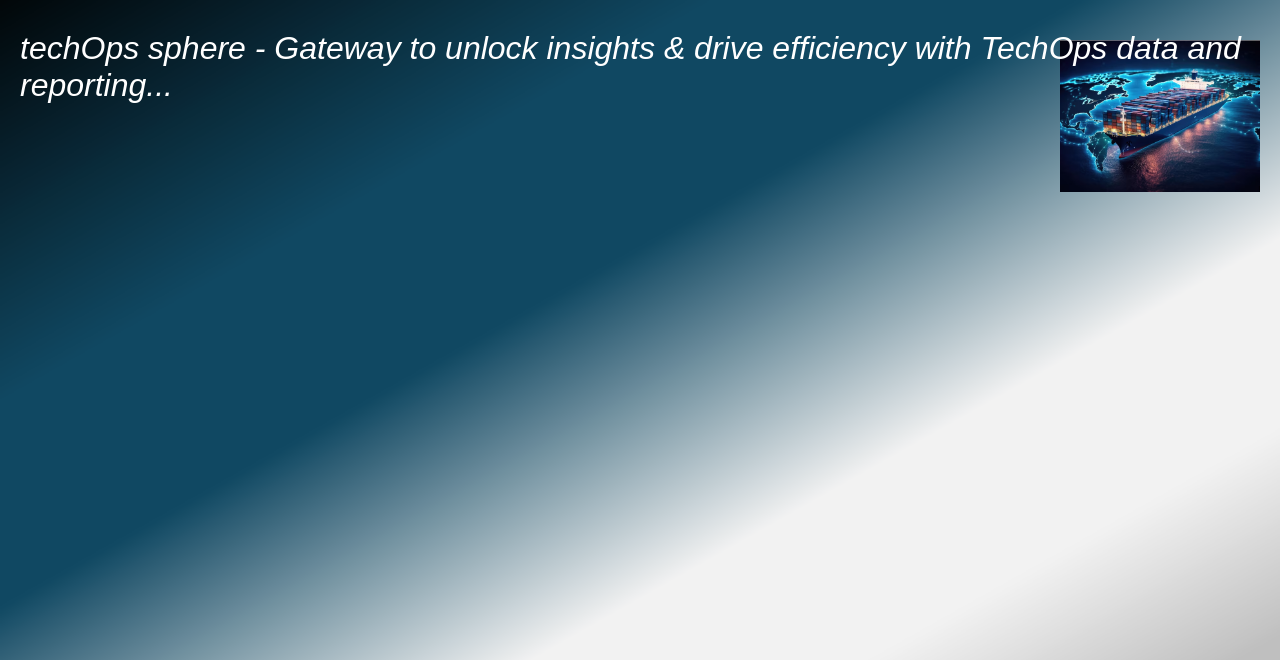
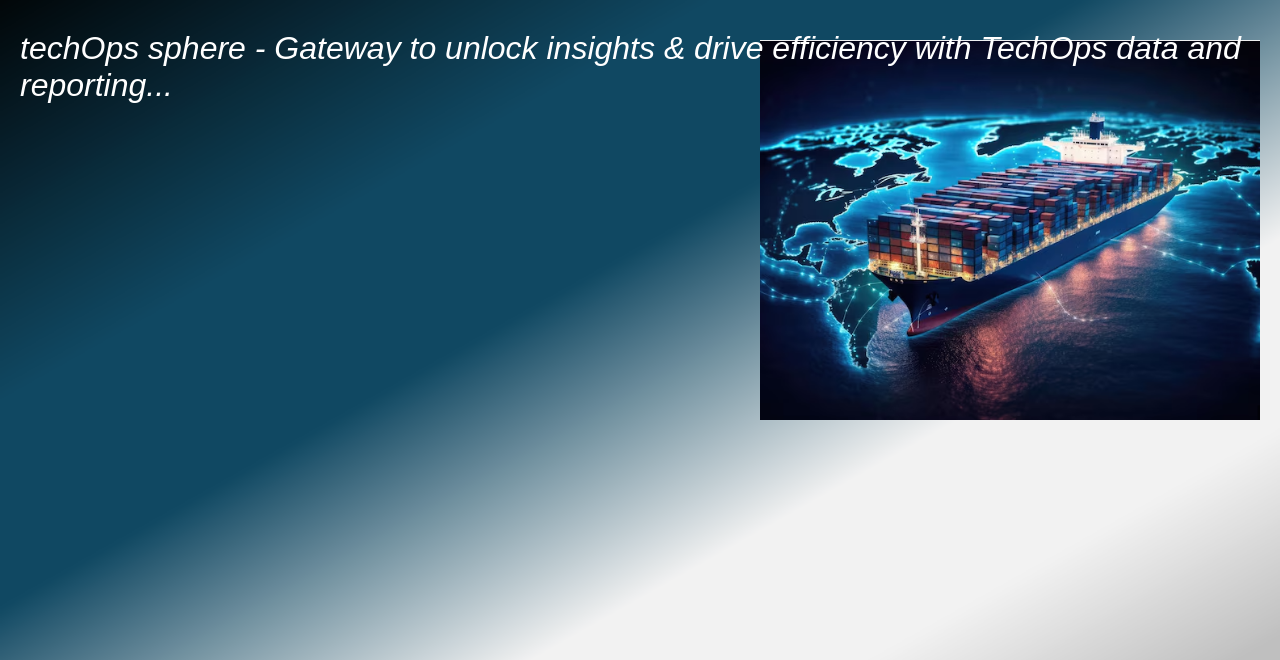
Before and after one commit to harshalraut23/topspheredev, a FastAPI app: page / in a window 1280 px wide. Shown: the part 58-718 px from the top of the page. Run offline with FastAPI, Linux system fonts and the light colour scheme.

Commit message:
set image

```diff
--- a/static/style.css
+++ b/static/style.css
@@ -80,7 +80,7 @@ body {
     position: absolute;
     right: 0; /* Align to the right */
     top: 0; /* Align to the top */
-    width: 200px; /* Adjust the width as needed */
+    width: 500px; /* Adjust the width as needed */
     height: auto; /* Maintain aspect ratio */
     margin: 20px; /* Margin around the image */
 }
```
